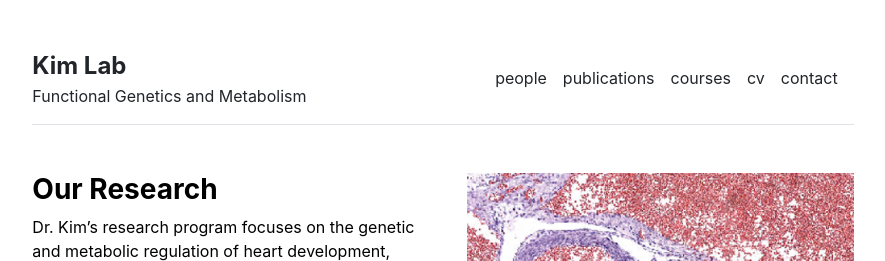
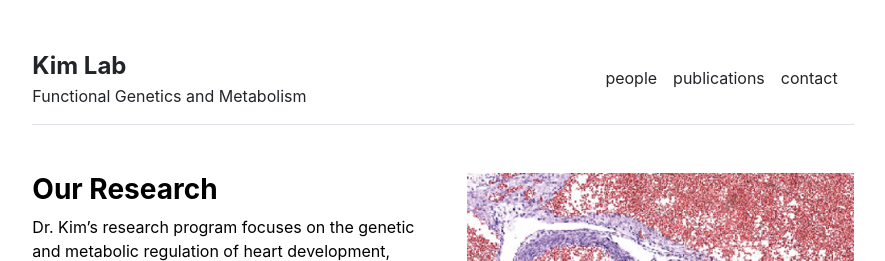
Before and after one commit to hankimlab/hankimlab.github.io, a Jekyll site: the page built from index.md, in a window 1280 px wide. Shown: the top 261 px of the page, without its empty margins (197-1082 px from the left). Built offline with Jekyll 4.4.1, drawn with Linux system fonts in a browser that asks for light colours.

Commit message:
Update settings.yml

```diff
--- a/_data/settings.yml
+++ b/_data/settings.yml
@@ -1,8 +1,8 @@
 menu:
 - {name: 'people', url: '/people'}
 - {name: 'publications', url: '/publications'}
-- {name: 'courses', url: '/courses'}
-- {name: 'cv', url: '/cv'}
+# - {name: 'courses', url: '/courses'}
+# - {name: 'cv', url: '/cv'}
 - {name: 'contact', url: '/contact'}
 
 people:
```
